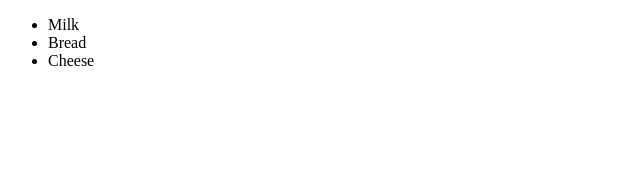
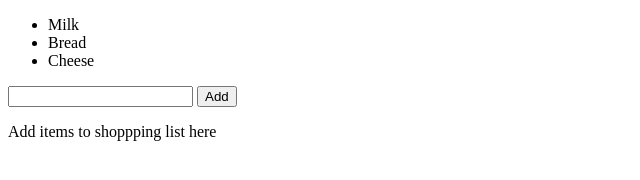
Before and after one commit to richardgooden/info3180-lab6, a plain HTML site: page index.html in a window 1280 px wide. Shown: the whole page, without its empty margins (0-640 px from the left). Drawn offline with Linux system fonts and the light colour scheme.

Commit message:
second commit

```diff
--- a/index.html
+++ b/index.html
@@ -1,10 +1,14 @@
 <!DOCTYPE html>
 <html lang="en-US">
 <script src="angular.min.js"></script>
+
 <script>
 var app = angular.module("myShoppingList", []);
 app.controller("myCtrl", function($scope) {
     $scope.products = ["Milk", "Bread", "Cheese"];
+    $scope.addItem = function () {
+        $scope.products.push($scope.addMe);
+    }
 });
 </script>
 
@@ -14,7 +18,9 @@ app.controller("myCtrl", function($scope) {
     <ul>
         <li ng-repeat="x in products">{{x}}</li>
     </ul>
+    <input ng-model="addMe"/>
+    <button ng-click="addItem()">Add</button>
 </div>
-
+<p>Add items to shoppping list here</p>
 </body>
 </html>
```
